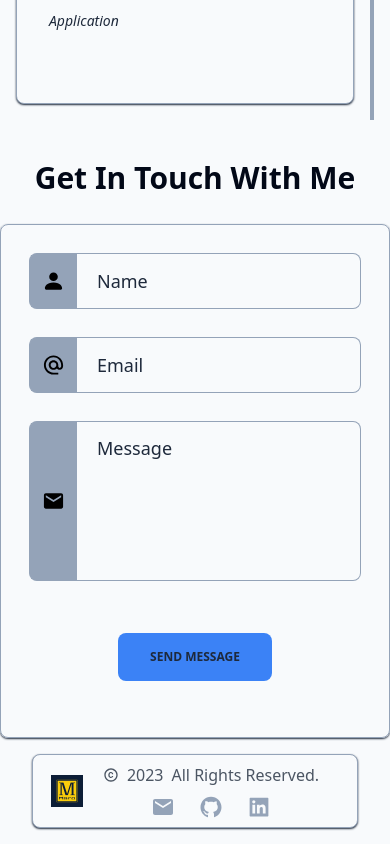
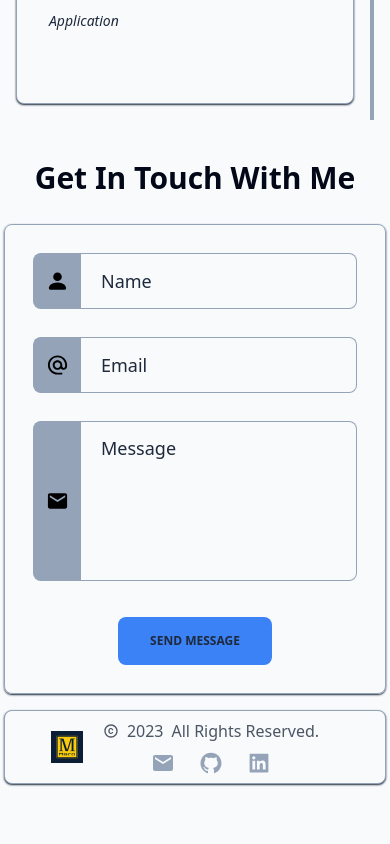
Before and after one commit to Marwan-11/my-portfolio, a React (Vite) app: page / in a window 390 px wide. Shown: the part 6010-6854 px from the top of the page. After the commit the page ends 6810 px from the top, so only its background shows below. Built offline with nearby package versions, Linux system fonts and the light colour scheme.

Commit message:
mob. edit

```diff
--- a/src/components/ContactForm.tsx
+++ b/src/components/ContactForm.tsx
@@ -25,10 +25,10 @@ const ContactForm = () => {
   };
 
   return (
-    <div id="contact" className="mt-10 lg:px-8">
+    <div id="contact" className=" mx-1 mt-10 lg:mx-8">
       <SectionHeader>Get in touch with me</SectionHeader>
       <div className=" mt-7 rounded-lg border border-muted-foreground shadow-sm shadow-secondary lg:px-3">
-        <div className=" bg-box-gray mb-7 flex flex-col overflow-hidden rounded-lg p-7">
+        <div className=" bg-box-gray flex flex-col overflow-hidden rounded-lg p-7">
           <div className=" mb-7 flex h-14 flex-row-reverse ">
             <input
               type="text"
@@ -51,7 +51,7 @@ const ContactForm = () => {
             <MdAlternateEmail className=" mx-auto h-full w-12 rounded-l-lg border-y border-l border-muted-foreground  bg-muted-foreground  p-3 text-sm  peer-focus:border-primary  peer-focus:bg-primary peer-focus:text-foreground peer-focus:outline-none peer-focus:ring-1 peer-focus:ring-primary " />
           </div>
 
-          <div className=" mb-7 flex flex-row-reverse  ">
+          <div className="mb-3 flex flex-row-reverse  ">
             <textarea
               placeholder="Message"
               value={msg}
--- a/src/components/Projects.tsx
+++ b/src/components/Projects.tsx
@@ -7,7 +7,7 @@ const Projects = () => {
   return (
     <div id="Projects" className="  mt-10 lg:px-4 ">
       <SectionHeader>Projects</SectionHeader>
-      <div className=" flex flex-wrap justify-between gap-7 py-9 lg:mx-5">
+      <div className=" mx-1 flex flex-wrap justify-between gap-7 py-9 lg:mx-5">
         {ProjectsData.map((item) => {
           return (
             <div className="group min-w-[325px] flex-1  lg:relative lg:overflow-hidden">
--- a/src/components/global/Footer.tsx
+++ b/src/components/global/Footer.tsx
@@ -5,7 +5,7 @@ const Footer = () => {
   const date = new Date().getFullYear();
 
   return (
-    <footer className=" mx-8 my-4 flex justify-center rounded-lg  border border-muted-foreground bg-foreground px-3 py-2 shadow-sm shadow-secondary lg:items-center lg:justify-between">
+    <footer className=" mx-1 my-4 flex justify-center rounded-lg border  border-muted-foreground bg-foreground px-3 py-2 shadow-sm shadow-secondary lg:mx-8 lg:items-center lg:justify-between">
       <div className="flex items-center justify-center">
         <img
           src="/images/logo-color-5a993285.svg"
```
